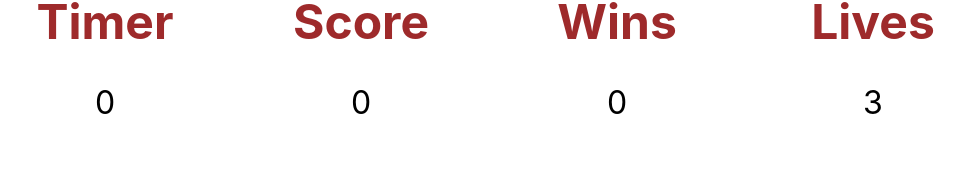
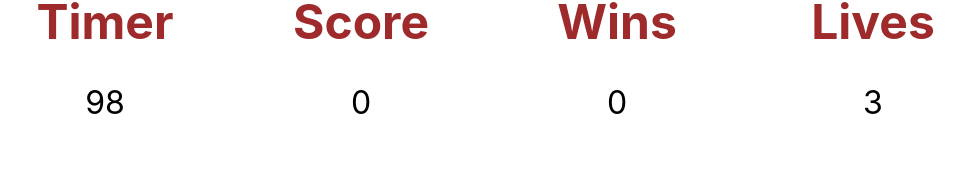
Before and after one commit to jcsmileyjr/rocks-paper-scissors, a React (Create React App) app: page / in a window 1280 px wide. Both pictures are taken after a click on the button "New Game". Shown: the part 125-298 px from the top of the page, without its empty margins (151-1128 px from the left). Built offline with nearby package versions, Linux system fonts and the light colour scheme.

Commit message:
Feature: Countdown timer

```diff
--- a/src/App.js
+++ b/src/App.js
@@ -1,5 +1,5 @@
 import './App.css';
-import React, {useState} from 'react';
+import React, {useState, useEffect} from 'react';
 import Title from '../src/components/title/Title';
 import Score from './components/score/Score';
 import GameArea from './components/gameArea/GameArea';
@@ -14,10 +14,27 @@ function App() {
   const [showRules, setShowRules] = useState(false);
   const [playerLives, setPlayerLives] = useState(3);
   const [playerWins, setPlayerWins] = useState(0);
+  const [counter, setCounter] = useState("");
 
+  useEffect(() => {
+    const timer =
+      counter > 0 && setInterval(() => setCounter(counter - 1), 1000);
+      return () => clearInterval(timer);
+    }, [counter]);
+
+  useEffect(() => {
+    endGame();
+  })
+
+  const endGame = () => {
+    if(counter <= 0 && counter !== ""){
+      setPlayerLives(0)
+    }
+  }
 
   const playGame = () => {
     setShowRules(true);
+    setCounter(100);
   }
 
   const getPlayerchoice = (choice) => {
@@ -91,7 +108,7 @@ function App() {
       }
       { showRules &&
         <main>
-          <Score score={score} lives={playerLives} wins={playerWins} />
+          <Score score={score} lives={playerLives} wins={playerWins} timer={counter} />
           {!showGameSummery  &&
             <GameArea getPlayerchoice={getPlayerchoice} play={determineWinner} />
           }
--- a/src/components/score/Score.js
+++ b/src/components/score/Score.js
@@ -1,11 +1,11 @@
 import './score.css';
 
-const Score = ({score, lives, wins}) => {
+const Score = ({score, lives, wins, timer}) => {
     return(
         <section className="score__container--layout">
             <div className="score__containter--style">
                 <h2>Timer</h2>
-                <p>{score}</p>
+                <p>{timer}</p>
             </div>
             <div className="score__containter--style">
                 <h2>Score</h2>
```
